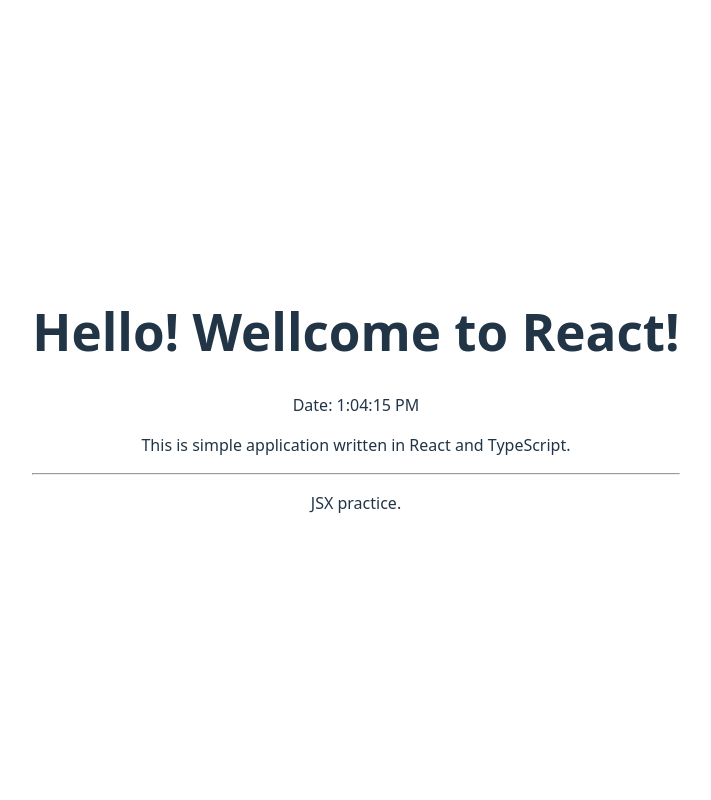
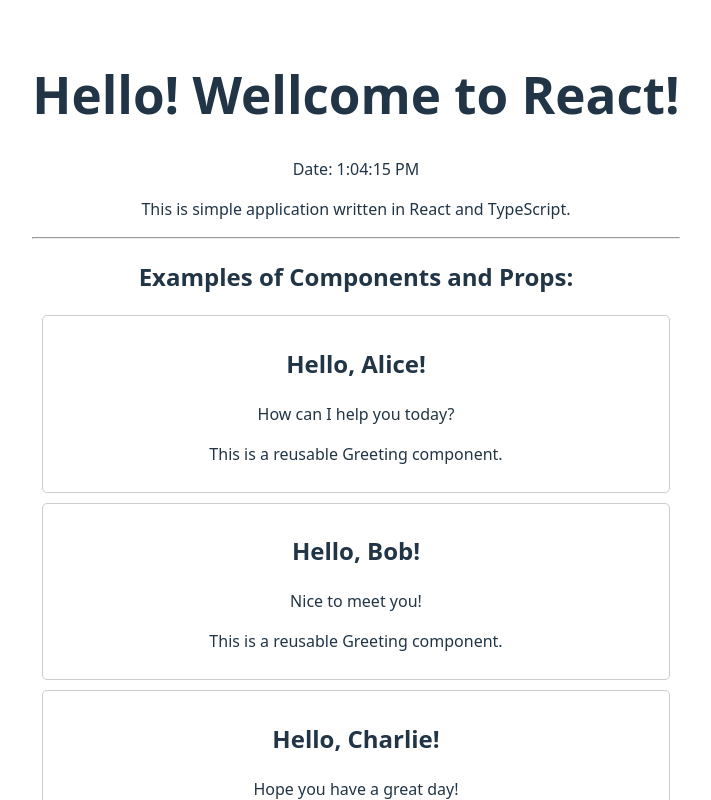
Before and after one commit to 4no-tkm/Basic_dictionary, a React (Vite) app in the folder React_notes/ts-first-react-app/: page / in a window 1280 px wide. Shown: the top 800 px of the page, without its empty margins (284-995 px from the left). Built offline with nearby package versions, Linux system fonts and the light colour scheme.

Commit message:
feat: Deepen understanding of components and props with default values

```diff
--- a/React_notes/ts-first-react-app/src/App.tsx
+++ b/React_notes/ts-first-react-app/src/App.tsx
@@ -1,5 +1,6 @@
 import React from 'react';
 import './App.css';
+import Greeting from './components/Greeting';
 
 function App() {
   const currentHour = new Date().getHours();
@@ -19,6 +20,13 @@
       <p>Date: {new Date().toLocaleTimeString()}</p>
       <p>This is simple application written in React and TypeScript.</p>
       <hr />
+
+      <h2>Examples of Components and Props:</h2>
+      <Greeting name="Alice" />
+      <Greeting name="Bob" message="Nice to meet you!" />
+      <Greeting name="Charlie" message="Hope you have a great day!" />
+      <Greeting name="David" />
+
       <p>JSX practice.</p>
     </div>
   );
--- a/React_notes/ts-first-react-app/src/components/Greeting.tsx
+++ b/React_notes/ts-first-react-app/src/components/Greeting.tsx
@@ -1,17 +1,16 @@
-// Greeting.tsx
 import React from 'react';
 
-// Propsの型定義 (TypeScriptの重要な部分)
 interface GreetingProps {
   name: string;
-  message?: string; // オプショナルなプロパティ
+  message: string;
 }
 
-const Greeting: React.FC<GreetingProps> = ({ name, message }) => {
+const Greeting: React.FC<GreetingProps> = ({ name, message = "How can I help you today?"}) => {
   return (
-    <div>
+    <div style={{ border: '1px solid #ccc', padding: '10px', margin: '10px', borderRadius: '5px' }}>
       <h2>Hello, {name}!</h2>
-      {message && <p>{message}</p>} {/* messageが存在すれば表示 */}
+      <p>{message}</p>
+      <p>This is a reusable Greeting component.</p>
     </div>
   );
 };
```
